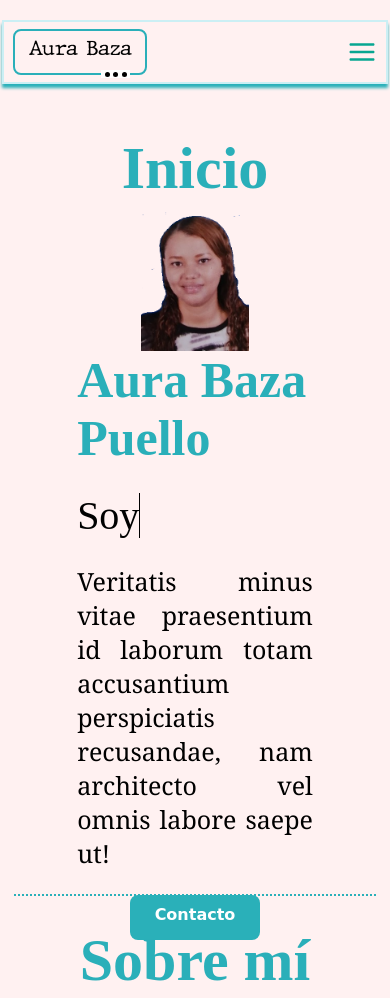
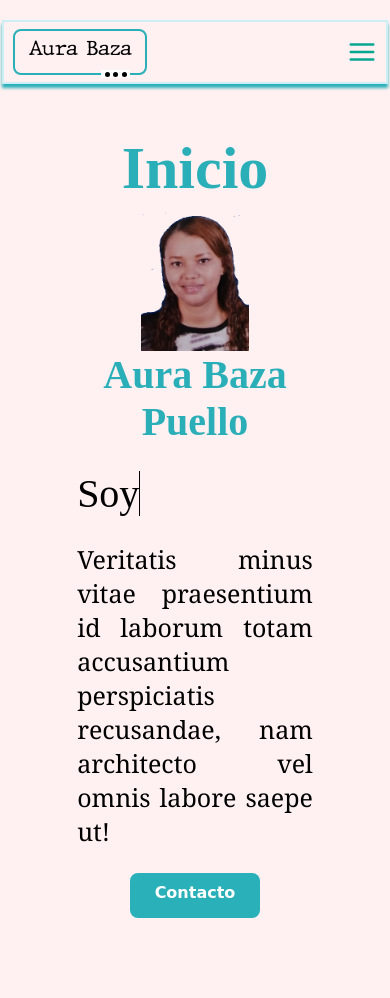
Before and after one commit to aura-baza/portafolio, a plain HTML site: page index.html in a window 390 px wide. Shown: the top 998 px of the page. Drawn offline with Linux system fonts and the light colour scheme.

Commit message:
actualizando media queries

```diff
--- a/style/styles.css
+++ b/style/styles.css
@@ -1,11 +1,11 @@
+@font-face {
+  font-family: firma;
+  src: url(JMH\ Typewriter.otf);
+}
 * {
   margin: 0px;
   padding: 0px;
   box-sizing: 0px;
-}
-@font-face {
-  font-family: firma;
-  src: url(JMH\ Typewriter.otf);
 }
 :root {
   --borde: 1px solid black;
@@ -834,7 +834,11 @@ input {
 }
 @media (max-width: 600px) {
   .container__section {
-    height: 90vh;
+    height: 110vh;
+  }
+  .section__nombre{
+    font-size:40px;
+    text-align: center;
   }
 }
 
```
